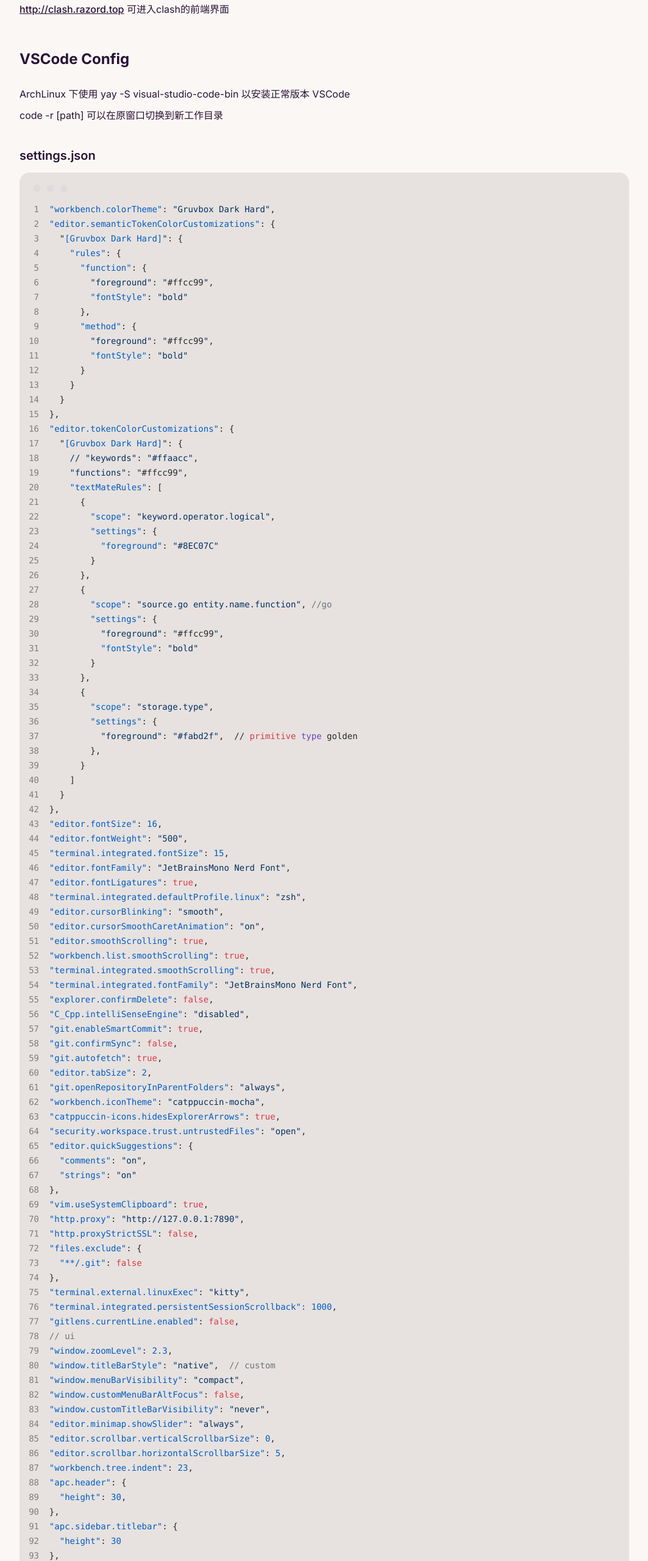
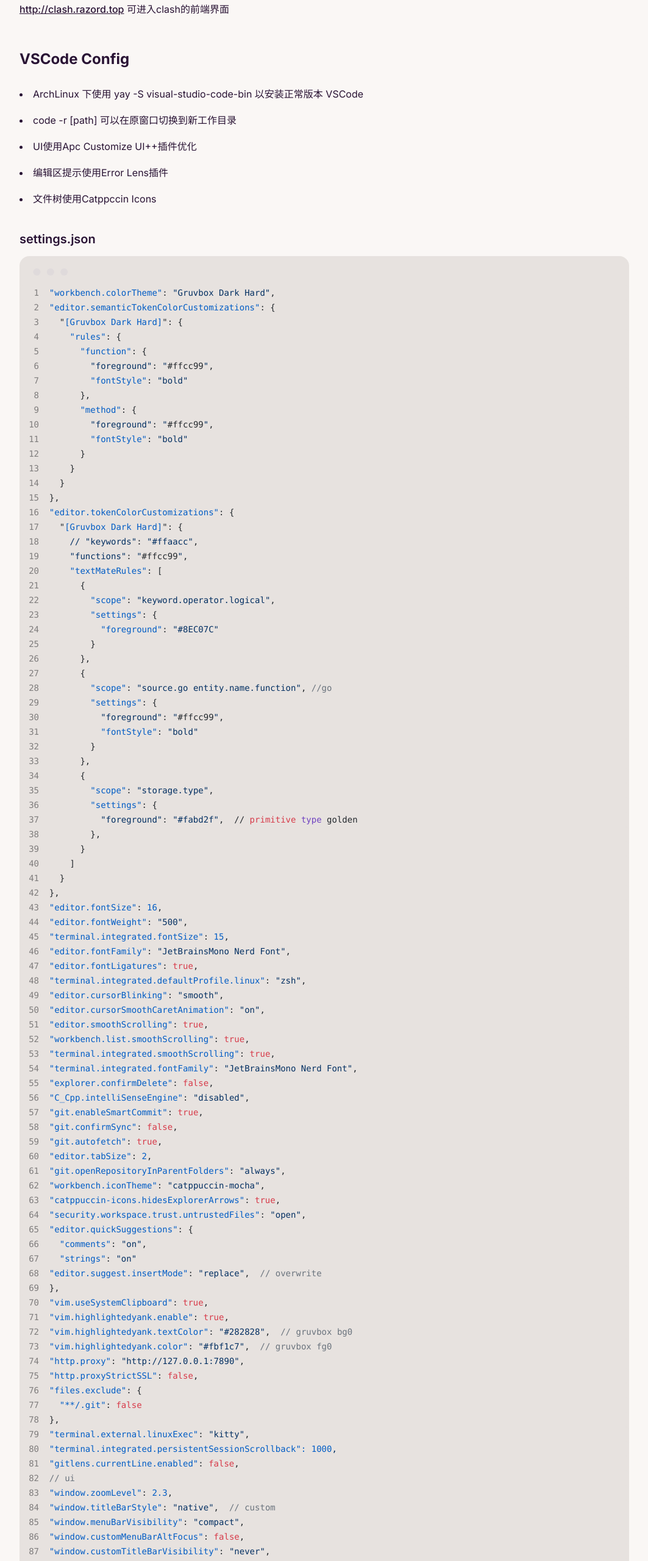
Before and after one commit to xyt-dev/webnotes, a Next.js app: page /configs in a window 1280 px wide. Shown: the part 5500-8060 px from the top of the page at 61% size, without its empty margins (108-1171 px from the left). Built offline with nearby package versions, Linux system fonts and the light colour scheme.

Commit message:
update vscode config

```diff
--- a/src/app/CS/OS/page.tsx
+++ b/src/app/CS/OS/page.tsx
@@ -1,8 +1,6 @@
-import ShiftedTabs from "@/components/DaisyTabs"
 export default function OSPage() {
   return (
     <div className="prose daisy-prose max-w-[1000px] leading-[35px] mx-auto pt-6">
-      <ShiftedTabs />
     </div>
   )
 }
--- a/src/app/configs/page.tsx
+++ b/src/app/configs/page.tsx
@@ -173,8 +173,11 @@ export default function EnglishPage() {
       </p>
       <h2>VSCode Config</h2>
       <p>
-        ArchLinux 下使用 yay -S visual-studio-code-bin 以安装正常版本 VSCode<br/>
-        code -r [path] 可以在原窗口切换到新工作目录<br/>
+        <li>ArchLinux 下使用 yay -S visual-studio-code-bin 以安装正常版本 VSCode<br/></li>
+        <li>code -r [path] 可以在原窗口切换到新工作目录<br/></li>
+        <li>UI使用Apc Customize UI++插件优化</li>
+        <li>编辑区提示使用Error Lens插件</li>
+        <li>文件树使用Catppccin Icons</li>
       </p>
       <h3>settings.json</h3>
       <DaisyCode>
@@ -245,8 +248,12 @@ export default function EnglishPage() {
         <span>"editor.quickSuggestions": &#123;</span>
         <span>  "comments": "on",</span>
         <span>  "strings": "on"</span>
+        <span>"editor.suggest.insertMode": "replace",  // overwrite</span>
         <span>&#125;,</span>
         <span>"vim.useSystemClipboard": true,</span>
+        <span>"vim.highlightedyank.enable": true,</span>
+        <span>"vim.highlightedyank.textColor": "#282828",  // gruvbox bg0</span>
+        <span>"vim.highlightedyank.color": "#fbf1c7",  // gruvbox fg0</span>
         <span>"http.proxy": "http://127.0.0.1:7890",</span>
         <span>"http.proxyStrictSSL": false,</span>
         <span>"files.exclude": &#123;</span>
```
